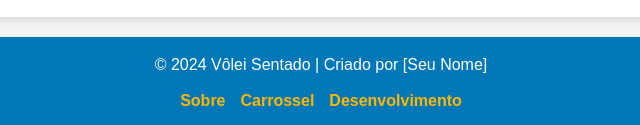
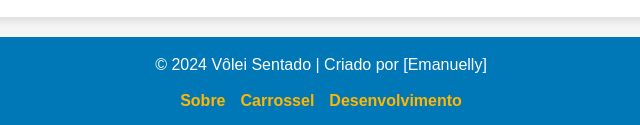
Before and after one commit to emanuelly2725/volei-sentado-, a plain HTML site: page index.html in a window 1280 px wide. Shown: the part 707-832 px from the top of the page, 319-959 px from the left. Drawn offline with Linux system fonts and the light colour scheme.

Commit message:
Update index.html

```diff
--- a/index.html
+++ b/index.html
@@ -45,7 +45,7 @@
 
     <!-- Rodapé -->
     <footer>
-        <p>&copy; 2024 Vôlei Sentado | Criado por [Seu Nome]</p>
+        <p>&copy; 2024 Vôlei Sentado | Criado por [Emanuelly]</p>
         <ul>
             <li><a href="#sobre">Sobre</a></li>
             <li><a href="#carrossel">Carrossel</a></li>
```
